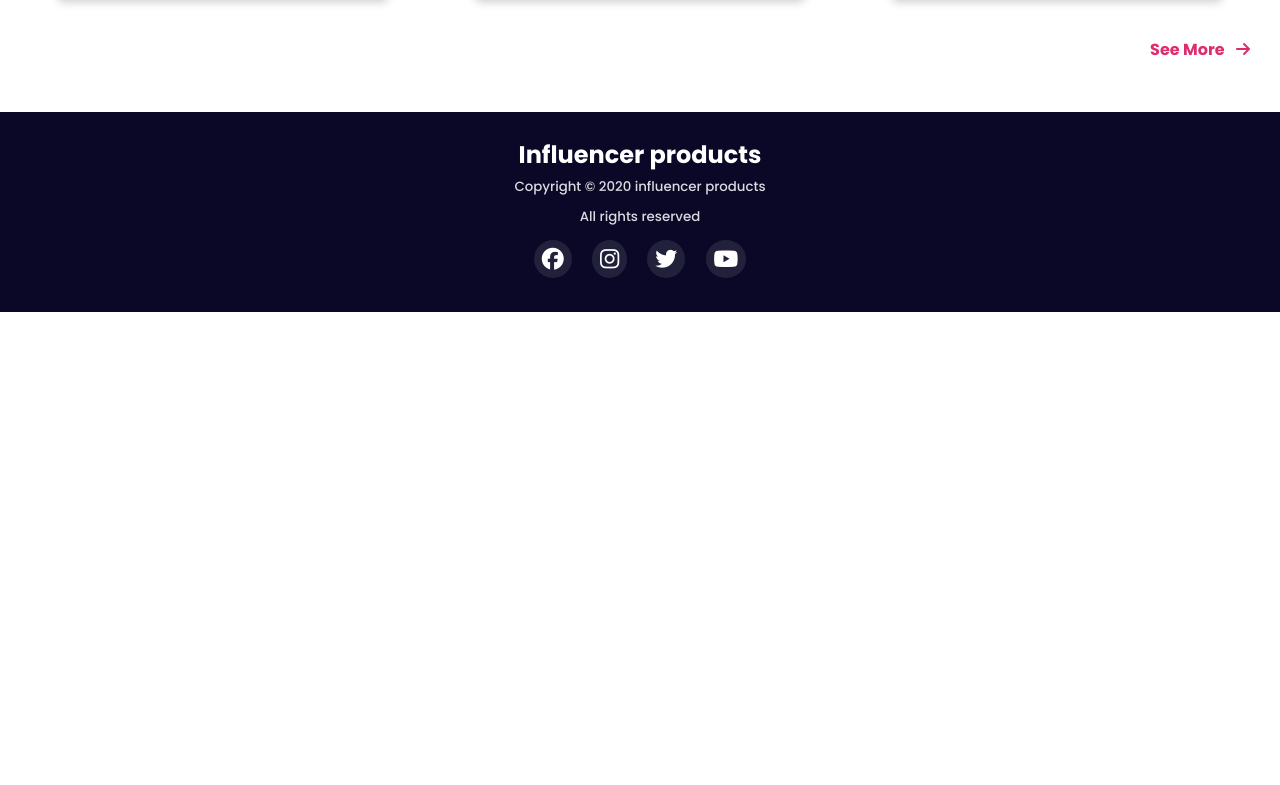
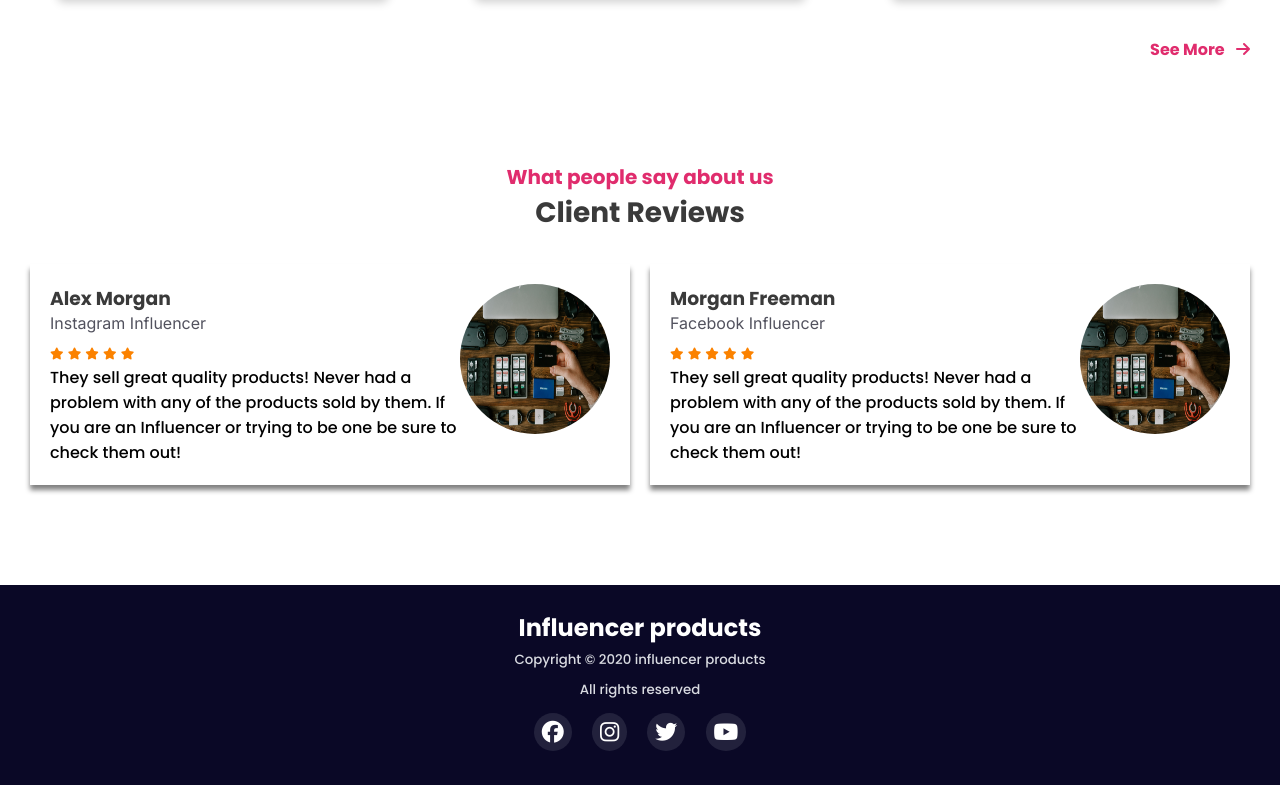
Before and after one commit to mohammadtanim24h/influencer-gears, a plain HTML site: page index.html in a window 1280 px wide. Shown: the part 2314-3099 px from the top of the page. Before the commit the page ends 2626 px from the top, so only its background shows below. Drawn offline with Linux system fonts and the light colour scheme.

Commit message:
review section added

```diff
--- a/index.html
+++ b/index.html
@@ -199,6 +199,38 @@
                 <a href="">See More <i class="fas fa-arrow-right"></i></a>
             </div>
         </section>
+        <section class="customer-reviews">
+            <h4>What people say about us</h4>
+            <h2>Client Reviews</h2>
+            <div class="reviews">
+                <div class="review">
+                    <h3 class="reviewer-name">Alex Morgan</h3>
+                    <img src="images/gear.png" alt="">
+                    <h4 class="reviewer-job">Instagram Influencer</h4>
+                    <div class="review-rating">
+                        <i class="fas fa-star filled"></i>
+                        <i class="fas fa-star filled"></i>
+                        <i class="fas fa-star filled"></i>
+                        <i class="fas fa-star filled"></i>
+                        <i class="fas fa-star filled"></i>
+                    </div>
+                    <p>They sell great quality products! Never had a problem with any of the products sold by them. If you are an Influencer or trying to be one be sure to check them out!</p>
+                </div>
+                <div class="review">
+                    <h3 class="reviewer-name">Morgan Freeman</h3>
+                    <img src="images/gear.png" alt="">
+                    <h4 class="reviewer-job">Facebook Influencer</h4>
+                    <div class="review-rating">
+                        <i class="fas fa-star filled"></i>
+                        <i class="fas fa-star filled"></i>
+                        <i class="fas fa-star filled"></i>
+                        <i class="fas fa-star filled"></i>
+                        <i class="fas fa-star filled"></i>
+                    </div>
+                    <p>They sell great quality products! Never had a problem with any of the products sold by them. If you are an Influencer or trying to be one be sure to check them out!</p>
+                </div>
+            </div>
+        </section>
     </main>
     <footer>
         <h3>Influencer products</h3>
--- a/style.css
+++ b/style.css
@@ -163,6 +163,58 @@ body {
     font-weight: 700;
 }
 
+/* Customer Reviews */
+
+.customer-reviews {
+    margin: 100px 0;
+}
+
+.customer-reviews > h4 {
+    text-align: center;
+    color: #E02C6D;
+    font-size: 20px;
+}
+
+.customer-reviews > h2 {
+    text-align: center;
+    color: #3A3A3A;
+    font-size: 28px;
+    margin-bottom: 30px;
+}
+
+.reviews {
+    display: grid;
+    grid-template-columns: 1fr 1fr;
+    grid-gap: 20px;
+}
+
+.review {
+    margin: 0 auto;
+    padding: 20px;
+    box-shadow: 0 5px 5px gray;
+}
+
+.reviewer-name {
+    color: #3A3A3A;
+    float: left;
+    margin-right: 20px;
+}
+
+.reviewer-job {
+    font-family: 'Inter', sans-serif;
+    color: #52525e;
+    font-weight: 400;
+    clear: left;
+    margin: 7px 0;
+}
+
+.review img {
+    width: 150px;
+    height: 150px;
+    border-radius: 50%;
+    float: right;
+}
+
 /* Footer */
 
 footer {
```
